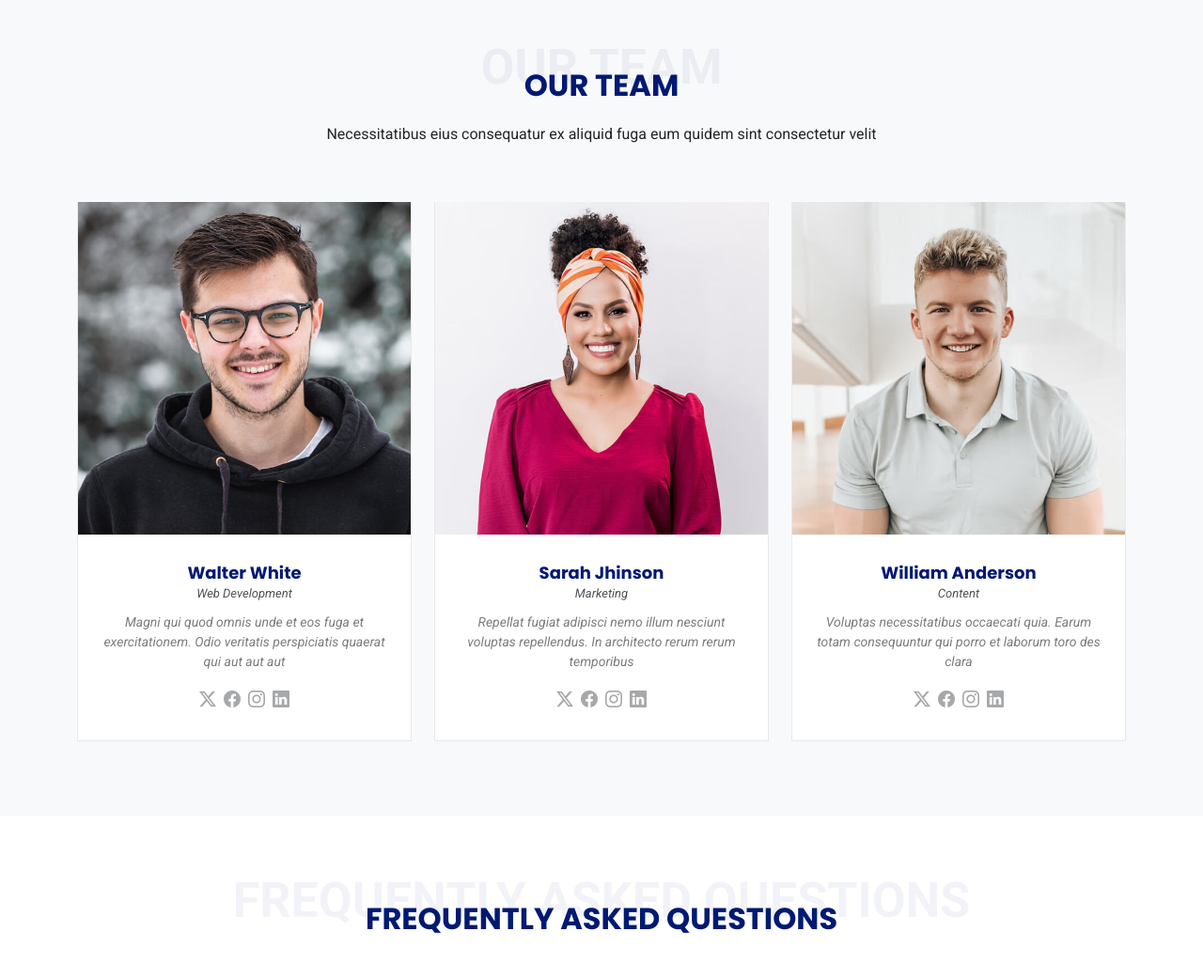
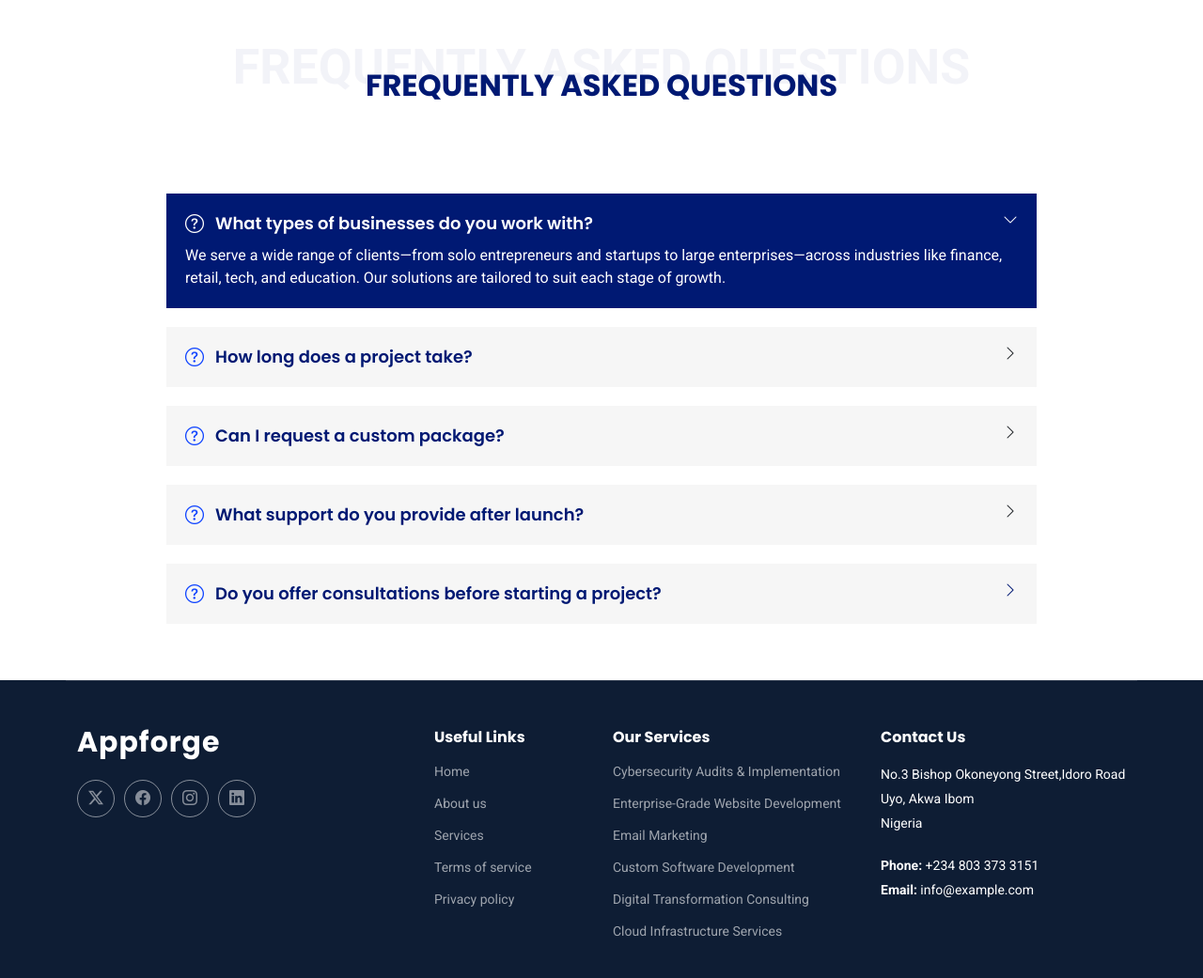
Before and after one commit to Syfon01/Appforge, a plain HTML site: page about.html in a window 1280 px wide. Shown: the part 1860-2901 px from the top of the page at 94% size. Drawn offline with Linux system fonts and the light colour scheme.

Commit message:
remove team

```diff
--- a/about.html
+++ b/about.html
@@ -259,113 +259,6 @@
       </section>
       <!-- /Stats Section -->
 
-      <!-- Team Section -->
-      <section id="team" class="team section bg-light">
-        <!-- Section Title -->
-        <div class="container section-title" data-aos="fade-up">
-          <span>Our Team<br /></span>
-          <h2>Our Team</h2>
-          <p>
-            Necessitatibus eius consequatur ex aliquid fuga eum quidem sint
-            consectetur velit
-          </p>
-        </div>
-        <!-- End Section Title -->
-
-        <div class="container">
-          <div class="row">
-            <div
-              class="col-lg-4 col-md-6 d-flex"
-              data-aos="fade-up"
-              data-aos-delay="100"
-            >
-              <div class="member">
-                <img
-                  src="assets/img/team/team-1.jpg"
-                  class="img-fluid"
-                  alt=""
-                />
-                <div class="member-content">
-                  <h4>Walter White</h4>
-                  <span>Web Development</span>
-                  <p>
-                    Magni qui quod omnis unde et eos fuga et exercitationem.
-                    Odio veritatis perspiciatis quaerat qui aut aut aut
-                  </p>
-                  <div class="social">
-                    <a href=""><i class="bi bi-twitter-x"></i></a>
-                    <a href=""><i class="bi bi-facebook"></i></a>
-                    <a href=""><i class="bi bi-instagram"></i></a>
-                    <a href=""><i class="bi bi-linkedin"></i></a>
-                  </div>
-                </div>
-              </div>
-            </div>
-            <!-- End Team Member -->
-
-            <div
-              class="col-lg-4 col-md-6 d-flex"
-              data-aos="fade-up"
-              data-aos-delay="200"
-            >
-              <div class="member">
-                <img
-                  src="assets/img/team/team-2.jpg"
-                  class="img-fluid"
-                  alt=""
-                />
-                <div class="member-content">
-                  <h4>Sarah Jhinson</h4>
-                  <span>Marketing</span>
-                  <p>
-                    Repellat fugiat adipisci nemo illum nesciunt voluptas
-                    repellendus. In architecto rerum rerum temporibus
-                  </p>
-                  <div class="social">
-                    <a href=""><i class="bi bi-twitter-x"></i></a>
-                    <a href=""><i class="bi bi-facebook"></i></a>
-                    <a href=""><i class="bi bi-instagram"></i></a>
-                    <a href=""><i class="bi bi-linkedin"></i></a>
-                  </div>
-                </div>
-              </div>
-            </div>
-            <!-- End Team Member -->
-
-            <div
-              class="col-lg-4 col-md-6 d-flex"
-              data-aos="fade-up"
-              data-aos-delay="300"
-            >
-              <div class="member">
-                <img
-                  src="assets/img/team/team-3.jpg"
-                  class="img-fluid"
-                  alt=""
-                />
-                <div class="member-content">
-                  <h4>William Anderson</h4>
-                  <span>Content</span>
-                  <p>
-                    Voluptas necessitatibus occaecati quia. Earum totam
-                    consequuntur qui porro et laborum toro des clara
-                  </p>
-                  <div class="social">
-                    <a href=""><i class="bi bi-twitter-x"></i></a>
-                    <a href=""><i class="bi bi-facebook"></i></a>
-                    <a href=""><i class="bi bi-instagram"></i></a>
-                    <a href=""><i class="bi bi-linkedin"></i></a>
-                  </div>
-                </div>
-              </div>
-            </div>
-            <!-- End Team Member -->
-          </div>
-        </div>
-      </section>
-      <!-- /Team Section -->
-
-
 
       <!-- Faq Section -->
       <section id="faq" class="faq section">
```
Also changed, not shown: 2 other files.
